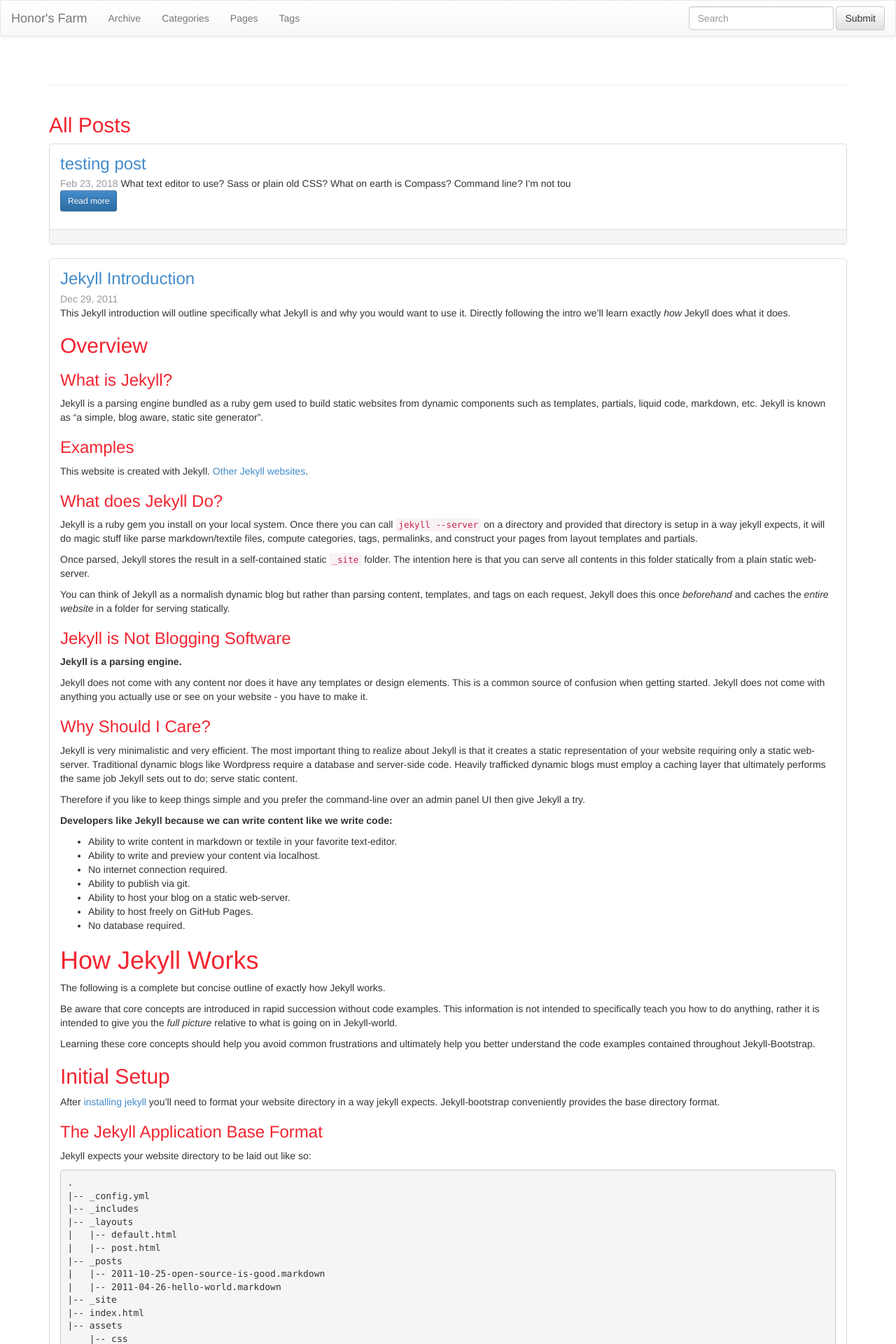
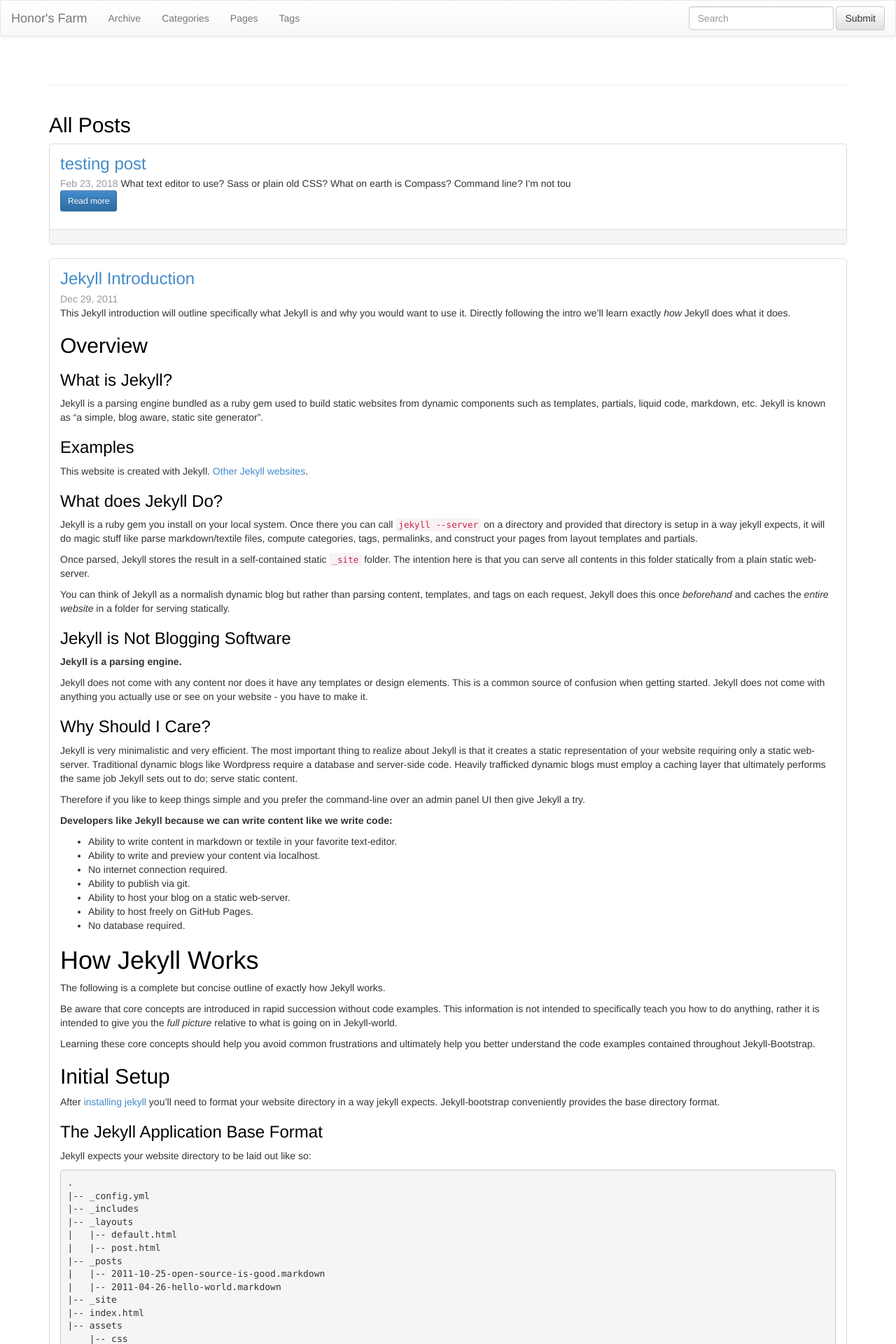
Before and after one commit to honor1521/honor1521.github.io, a Jekyll site: the page built from index.md, in a window 1280 px wide. Shown: the top 1920 px of the page at 70% size. Built offline with Jekyll 4.4.1, drawn with Linux system fonts in a browser that asks for light colours; nearby versions of some CDN libraries.

```diff
--- a/assets/themes/bootstrap-3/css/style.css
+++ b/assets/themes/bootstrap-3/css/style.css
@@ -15,7 +15,7 @@
 
 /* Jekyll Bootstrap Colors */
 h1, h2, h3, h4 {
-  color: #f22430;
+  color: #000000;
 }
 #footer {
   background-color: #fdcd60;
```
